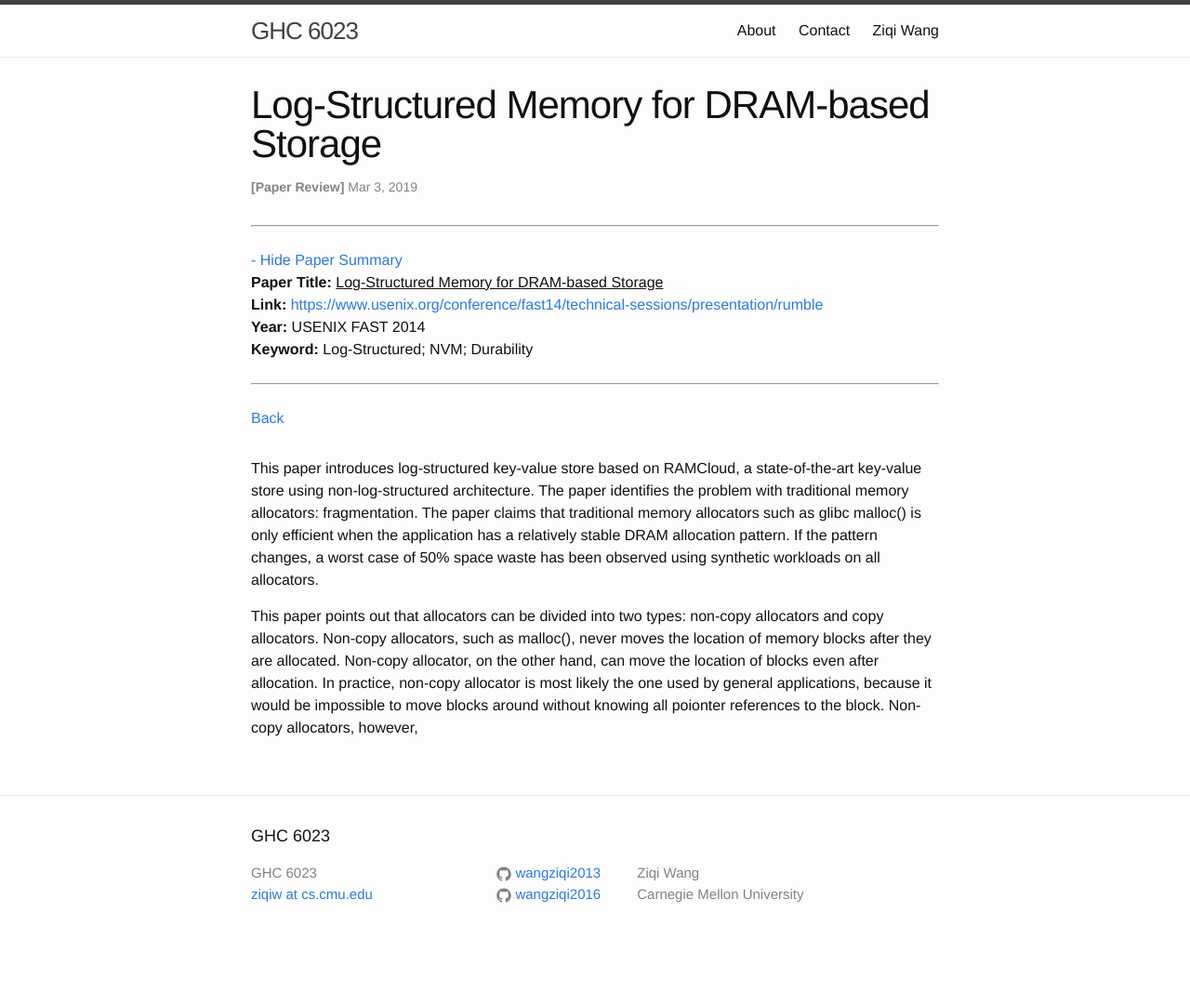
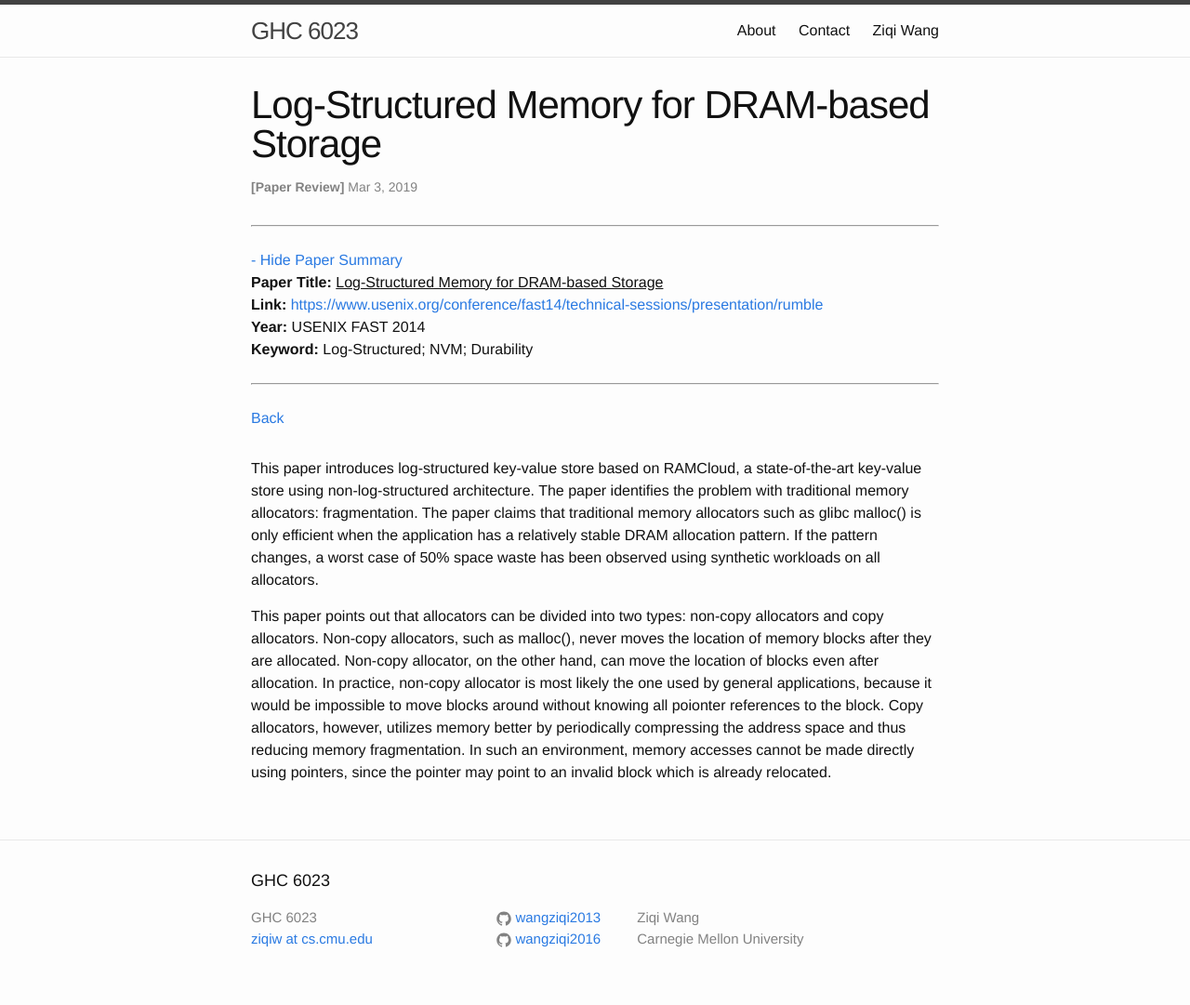
Before and after one commit to wangziqi2013/wangziqi2013.github.io, a Jekyll site: the page built from _posts/2019-03-03-log-structured-mem-for-dram-based-storage.markdown, in a window 1280 px wide. Shown: the whole page at 93% size. Built offline with Jekyll 4.4.1, drawn with Linux system fonts in a browser that asks for light colours; before the commit the page ends 1033 px from its top, so only the background shows below that.

Commit message:
Adding copy allocator

```diff
--- a/_posts/2019-03-03-log-structured-mem-for-dram-based-storage.markdown
+++ b/_posts/2019-03-03-log-structured-mem-for-dram-based-storage.markdown
@@ -23,4 +23,6 @@ This paper points out that allocators can be divided into two types: non-copy al
 such as malloc(), never moves the location of memory blocks after they are allocated. Non-copy allocator, on the other hand,
 can move the location of blocks even after allocation. In practice, non-copy allocator is most likely the one used by
 general applications, because it would be impossible to move blocks around without knowing all poionter references to the block.
-Non-copy allocators, however,
+Copy allocators, however, utilizes memory better by periodically compressing the address space and thus reducing memory
+fragmentation. In such an environment, memory accesses cannot be made directly using pointers, since the pointer may
+point to an invalid block which is already relocated.
```
